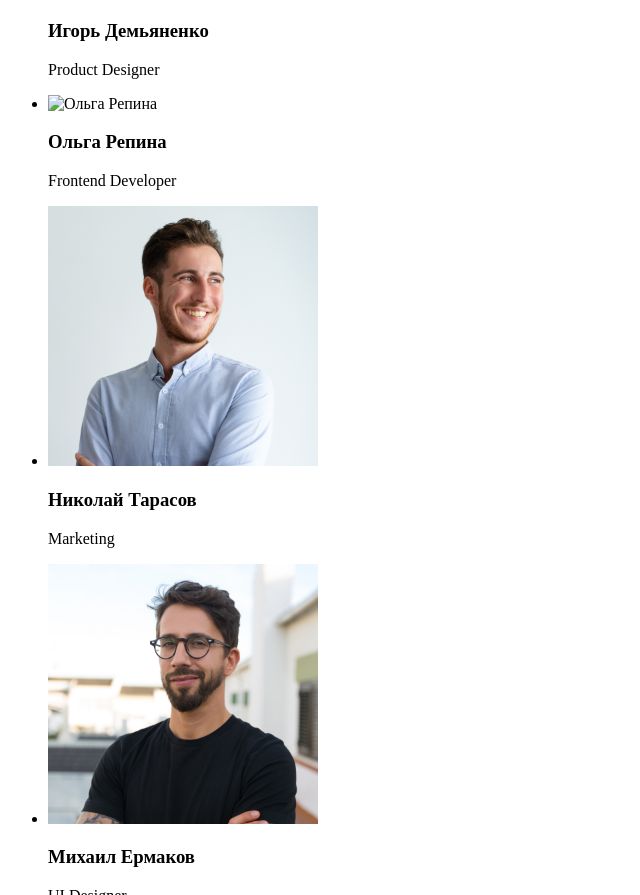
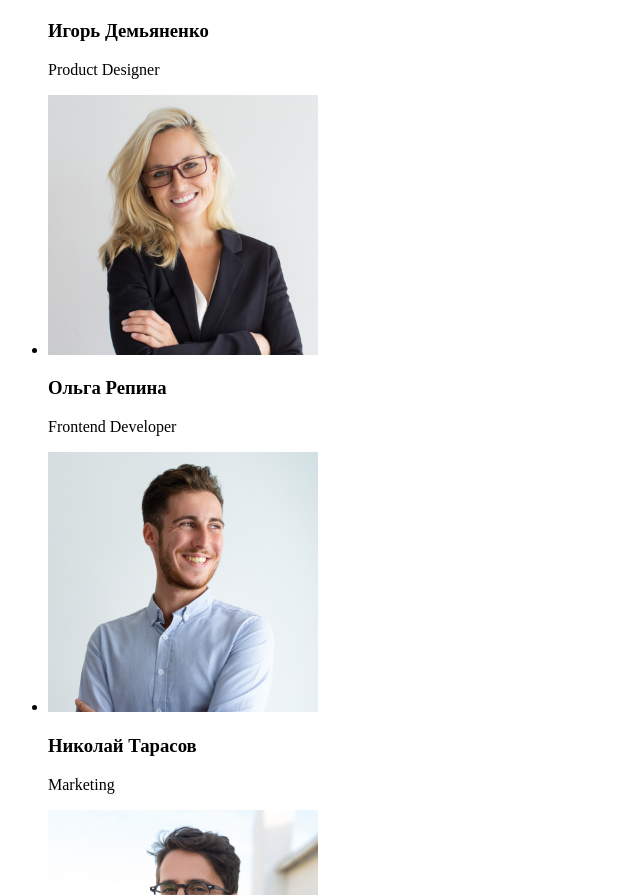
Before and after one commit to Bogorodichenko/goit-markup-hw-01, a plain HTML site: page index.html in a window 1280 px wide. Shown: the part 1262-2157 px from the top of the page, without its empty margins (0-640 px from the left). Drawn offline with Linux system fonts and the light colour scheme; the site is published under a folder, as on GitHub Pages, so addresses that start at the root find nothing.

Commit message:
Fix images address

```diff
--- a/index.html
+++ b/index.html
@@ -71,7 +71,7 @@
                     <p>Product Designer</p>
                 </li>
                 <li>
-                    <img src="/images/repina.jpeg" alt="Ольга Репина" width="270" height="260">
+                    <img src="./images/repina.jpeg" alt="Ольга Репина" width="270" height="260">
                     <h3>Ольга Репина</h3>
                     <p>Frontend Developer</p>
                 </li>
```
